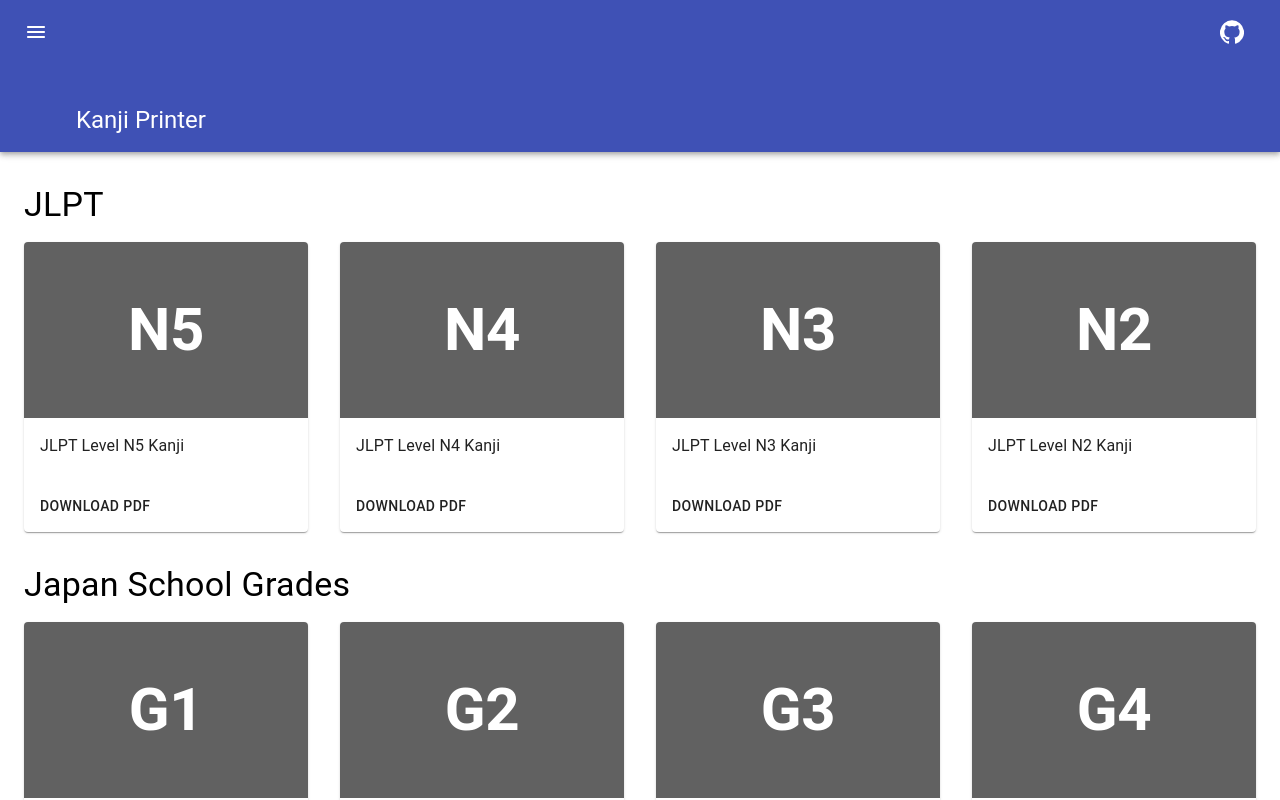
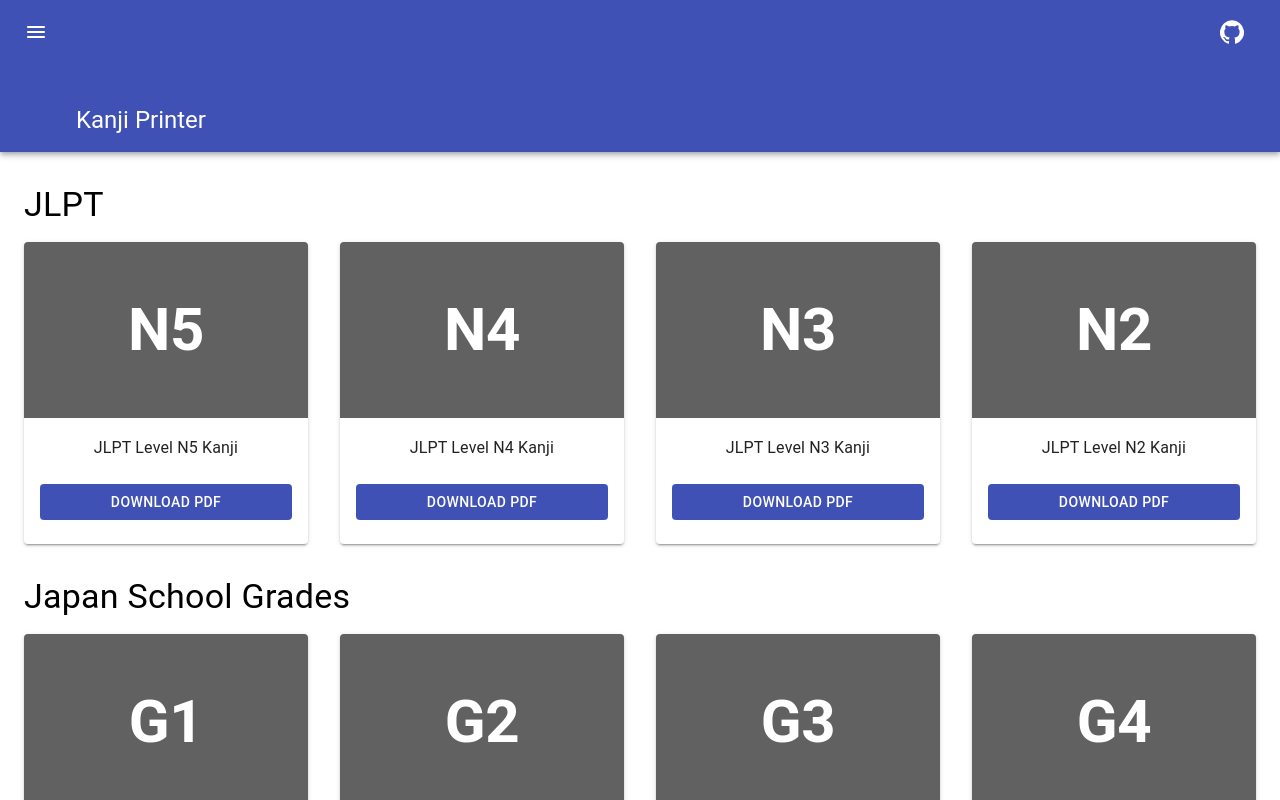
Before and after one commit to rionlabs/kanji.sh, a React (Create React App) app: page / in a window 1280 px wide. Shown: the top 800 px of the page. Built offline with nearby package versions, Linux system fonts and the light colour scheme; the HTML template or start-up script is replaced by a standard one.

Commit message:
:art: Adds elevation to the cards

```diff
--- a/src/components/FileCard.tsx
+++ b/src/components/FileCard.tsx
@@ -1,16 +1,19 @@
 import React from "react";
-import {Button} from "@material-ui/core";
+import {Button, createStyles, StyleRules, Theme, WithStyles} from "@material-ui/core";
 import Card from '@material-ui/core/Card';
 import CardContent from "@material-ui/core/CardContent";
-import CardActions from "@material-ui/core/CardActions";
-import makeStyles from "@material-ui/core/styles/makeStyles";
 import CardMedia from "@material-ui/core/CardMedia";
 import Typography from "@material-ui/core/Typography";
 import {FileData} from "../Metadata";
+import withStyles from "@material-ui/core/styles/withStyles";
 
-const useStyles = makeStyles((theme) => ({
+const NORMAL_ELEVATION = 2;
+const HOVER_ELEVATION = 10;
+
+const styles = (theme: Theme): StyleRules =>
+    createStyles({
         root: {
-        flexGrow: 1
+            flexGrow: 1,
         },
         media: {
             backgroundColor: theme.palette.grey.A700,
@@ -25,14 +28,31 @@ const useStyles = makeStyles((theme) => ({
             msUserSelect: "none",
         },
         downloadButton: {
-        alignSelf: "center"
+            alignSelf: "center",
+            width: "100%",
+            marginTop: theme.spacing(2)
         }
-}));
+    });
 
-export default function FileCard(fileData: FileData) {
-    const classes = useStyles();
-    return (
-        <Card className={classes.root}>
+interface Props extends WithStyles<typeof styles> {
+    fileData: FileData;
+}
+
+interface State {
+    readonly elevation: number;
+}
+
+class FileCard extends React.Component<Props, State> {
+    readonly state: State = {
+        elevation: NORMAL_ELEVATION
+    };
+
+    public render() {
+        const {classes, fileData} = this.props;
+        const {elevation} = this.state;
+
+        return <Card className={classes.root} onMouseOver={this._elevate} onMouseOut={this._lower}
+                     elevation={elevation}>
             <CardMedia className={classes.media}>
                 <Typography className={classes.title} gutterBottom variant="h2" component="h2">
                     {fileData.title}
@@ -40,12 +60,34 @@ export default function FileCard(fileData: FileData) {
             </CardMedia>
 
             <CardContent>
-                <Typography gutterBottom variant="body1">
+                <Typography gutterBottom variant="subtitle1" align="center">
                     {fileData.description}
                 </Typography>
+
+                <Button className={classes.downloadButton}
+                        variant="contained"
+                        color="primary"
+                        disableElevation
+                        href={process.env.PUBLIC_URL + fileData.filePath}
+                        target="_blank"
+                        download>
+                    Download PDF
+                </Button>
             </CardContent>
-            <CardActions>
-                <Button href={process.env.PUBLIC_URL + fileData.filePath} target="_blank" download>Download PDF</Button>
-            </CardActions>
-        </Card>)
+        </Card>
     }
+
+    private _elevate = () => {
+        this.setState(() => ({
+            elevation: HOVER_ELEVATION
+        }));
+    };
+
+    private _lower = () => {
+        this.setState(() => ({
+            elevation: NORMAL_ELEVATION
+        }));
+    };
+}
+
+export default withStyles(styles)(FileCard);
--- a/src/components/FileGroup.tsx
+++ b/src/components/FileGroup.tsx
@@ -37,10 +37,7 @@ export default function FileGroup(groupData: GroupData) {
                     groupData.files.map(fileData => (
                         <Grid item xs={12} sm={4} md={3} xl={2}
                               alignItems={"center"}>
-                            <FileCard
-                                title={fileData.title}
-                                description={fileData.description}
-                                filePath={fileData.filePath}/>
+                            <FileCard fileData={fileData}/>
                         </Grid>
                     ))
                 }
```
Lines whose indentation alone changed are shown as unchanged.
